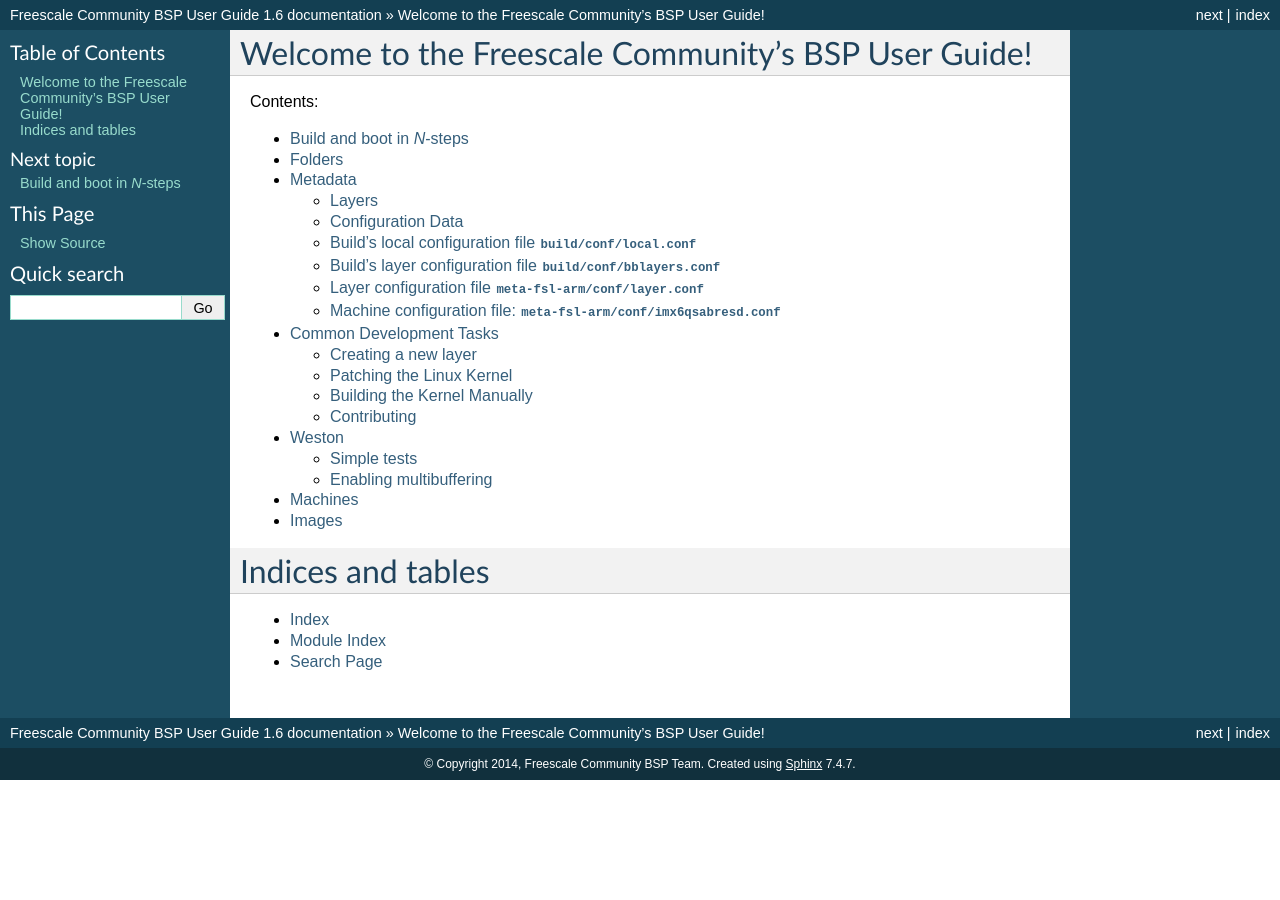
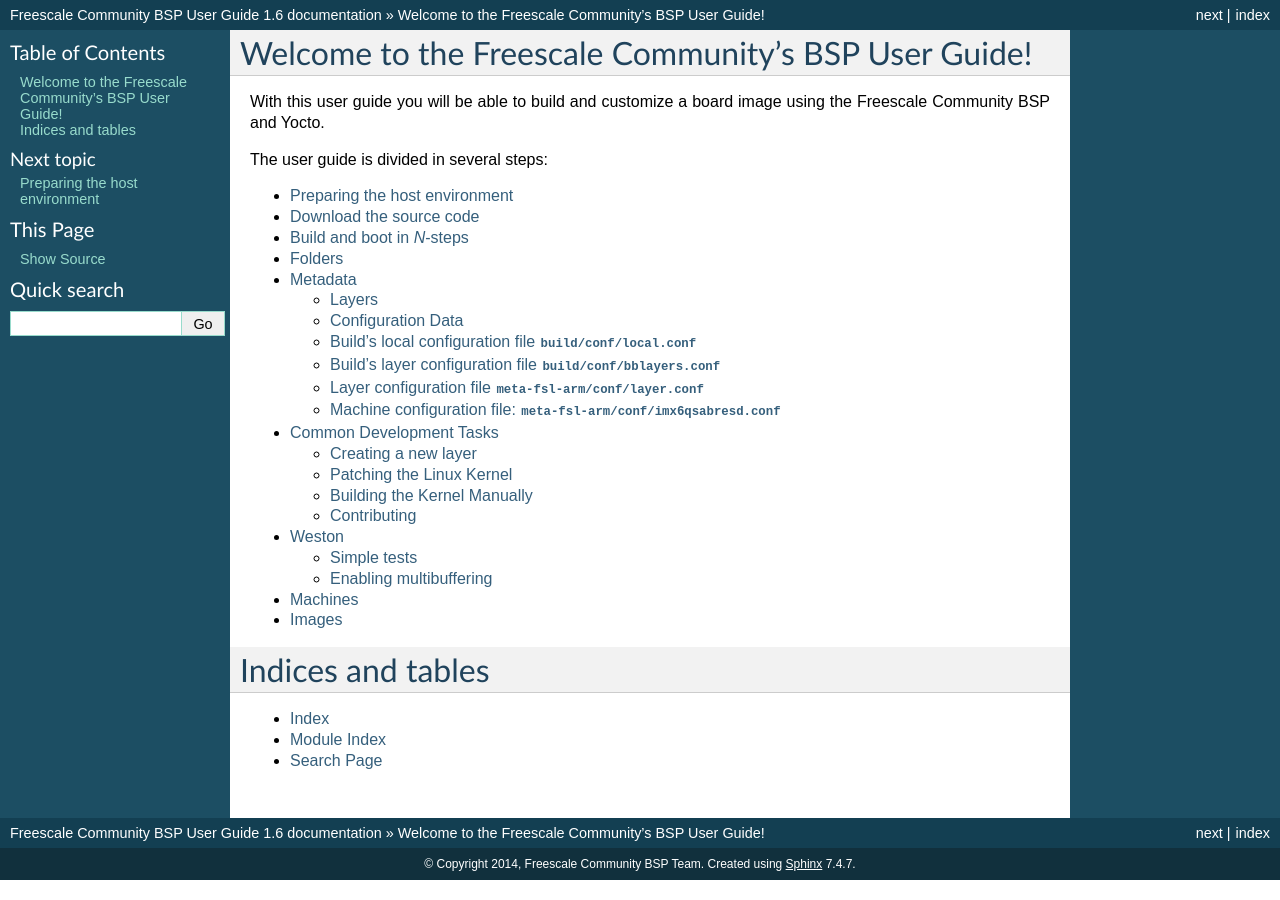
Before and after one commit to Freescale/Documentation, a Sphinx documentation site: the page built from user-guide/source/index.rst, in a window 1280 px wide. Built offline with Sphinx 7.4.7, drawn with Linux system fonts in a browser that asks for light colours.

Commit message:
UG: add download section
Signed-off-by: Lucas Dutra Nunes <ldnunes@ossystems.com.br>

```diff
--- a/user-guide/source/index.rst
+++ b/user-guide/source/index.rst
@@ -6,11 +6,15 @@
 Welcome to the Freescale Community's BSP User Guide!
 ====================================================
 
-Contents:
+With this user guide you will be able to build and customize a board image using
+the Freescale Community BSP and Yocto.
+
+The user guide is divided in several steps:
 
 .. toctree::
    :maxdepth: 2
 
+   download
    nsteps
    folders
    metadata
```
Also changed, not shown: user-guide/source/download.rst (added, +55 -0 lines).
